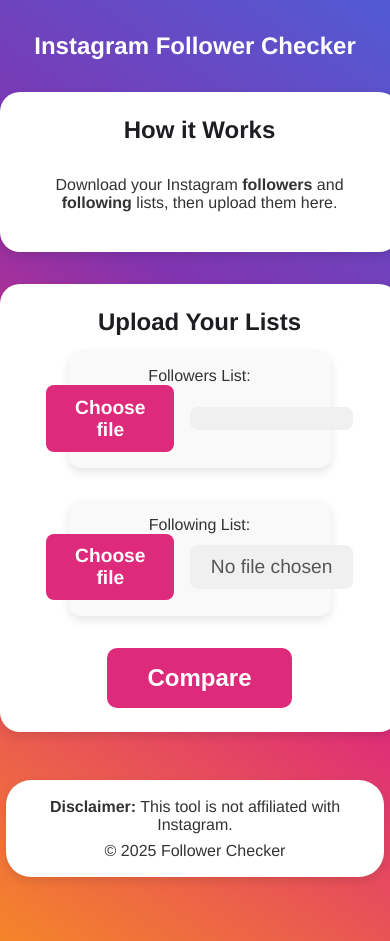
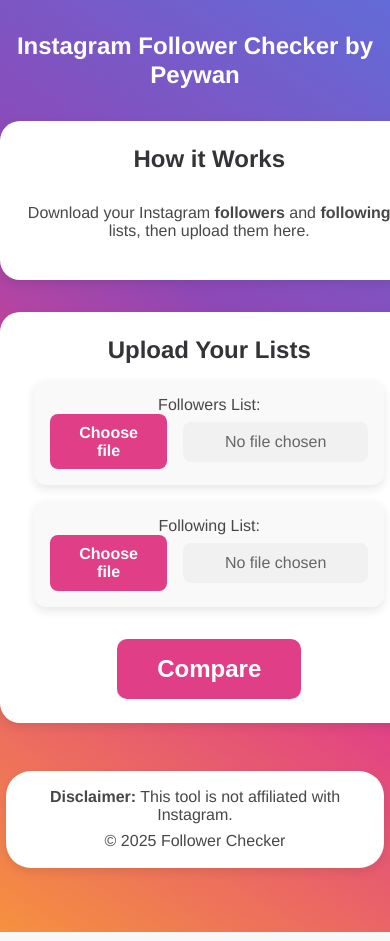
Before and after one commit to peywan/follower-checker, a Next.js app: page / in a window 390 px wide. Built offline with nearby package versions, Linux system fonts and the light colour scheme.

Commit message:
added responsiveness for mobile

```diff
--- a/src/app/page.js
+++ b/src/app/page.js
@@ -1,3 +1,4 @@
+// page.js
 'use client';
 
 import { useState, useEffect } from 'react';
@@ -92,7 +93,7 @@
   return (
       <div className={styles.container} style={containerStyle}>
         <header className={styles.header}>
-          <h1 className={styles.title}>Instagram Follower Checker</h1>
+          <h1 className={styles.title}>Instagram Follower Checker by Peywan</h1>
         </header>
 
         <main className={styles.main}>
@@ -135,7 +136,7 @@
                           }
                       >
                     {type === 'followers'
-                        ? followersFile?.name
+                        ? followersFile?.name || 'No file chosen'
                         : followingFile?.name || 'No file chosen'}
                   </span>
                     </div>
--- a/src/app/page.module.css
+++ b/src/app/page.module.css
@@ -11,6 +11,10 @@
     --secondary-bg: #f9f9f9;
     --box-shadow: 0 4px 10px rgba(0, 0, 0, 0.1);
 
+    /* Slight translucence */
+    opacity: 90%;
+
+    /* Base styling */
     font-family: 'Helvetica Neue', Arial, sans-serif;
     padding: 2rem 0;
     color: #333;
@@ -19,9 +23,7 @@
     position: relative; /* for pulse elements */
     overflow: hidden;   /* so pulses don't scroll out of container */
 
-    /* If you’d like an initial background gradient,
-       you can keep or remove this since you also set it inline
-       in page.js with containerStyle. */
+    /* Gradient background (also set inline in JS for animation) */
     background: linear-gradient(
             135deg,
             #f58529 0%,
@@ -29,11 +31,6 @@
             #8134af 65%,
             #515bd4 100%
     );
-}
-
-/* Optional .header styling, if needed */
-.header {
-    /* Add custom styling if needed */
 }
 
 /* ===================================== */
@@ -45,6 +42,7 @@
     align-items: center;
 }
 
+/* Animated fade in for "bubble" containers */
 .bubble {
     background: #fff;
     border-radius: 20px;
@@ -57,6 +55,19 @@
     flex-direction: column;
     align-items: center;
     justify-content: center;
+
+    /* Subtle fade/slide in animation */
+    animation: fadeIn 0.6s ease forwards;
+}
+@keyframes fadeIn {
+    0% {
+        opacity: 0;
+        transform: translateY(10px);
+    }
+    100% {
+        opacity: 1;
+        transform: translateY(0);
+    }
 }
 
 /* ===================================== */
@@ -90,11 +101,10 @@
     margin-bottom: 1rem;
     flex-wrap: wrap; /* Allows wrapping on smaller screens */
 }
-
-/* Force side-by-side for screens >= 600px */
+/* Force side-by-side for screens >= 600px (or override to suit) */
 @media (min-width: 600px) {
     .fileUploadRow {
-        flex-wrap: nowrap; /* No wrapping on larger screens */
+        flex-wrap: nowrap;
     }
 }
 
@@ -108,6 +118,14 @@
     border-radius: 12px;
     padding: 1rem;
     box-shadow: var(--box-shadow);
+}
+
+/* For smaller than 600px, let it fill the container more naturally */
+@media (max-width: 600px) {
+    .fileUploadBox {
+        width: 90% !important;
+        margin: 0 auto;
+    }
 }
 
 .hiddenFileInput {
@@ -128,19 +146,18 @@
     border-radius: 8px;
     font-size: var(--fs-medium);
     font-weight: bold;
-    border: none;
     cursor: pointer;
-    transition: background 0.3s ease;
+    transition: background 0.3s ease, transform 0.2s ease;
 }
-
 .customFileButton:hover {
     background: var(--primary-hover);
+    transform: scale(1.05);
 }
 
 .fileNameSpan {
     background: #f0f0f0;
     color: #555;
-    padding: 0.7rem 1rem;
+    padding: 0.7rem 2.1rem;
     border-radius: 8px;
     font-size: var(--fs-medium);
     text-align: center;
@@ -151,7 +168,6 @@
     text-overflow: ellipsis;
     position: relative;
 }
-
 /* Tooltip for full file name on hover */
 .fileNameSpan:hover::after {
     content: attr(title);
@@ -181,12 +197,13 @@
     font-size: var(--fs-large);
     font-weight: bold;
     cursor: pointer;
+    display: block;
+
+    /* Subtle scale + shadow transition */
     transition: transform 0.3s ease, box-shadow 0.3s ease;
-    display: block;
 }
-
 .compareButton:hover {
-    transform: scale(1.1);
+    transform: scale(1.08);
     box-shadow: 0 6px 16px rgba(0, 0, 0, 0.2);
     background: var(--primary-hover);
 }
@@ -211,13 +228,11 @@
     margin-top: 1rem;
     justify-items: center;
 }
-
 .resultBox {
     background: #ffffff;
     width: 200px;
     height: 70px;
     border-radius: 25px;
-    padding: -30px;
     box-shadow: var(--box-shadow);
     text-align: center;
     display: flex;
@@ -225,12 +240,13 @@
     justify-content: center;
     position: relative;
     overflow: hidden;
-    /* margin: 0.2rem;  <-- If you want more spacing between boxes */
+
+    /* Animated hover lift */
+    transition: transform 0.2s ease, background 0.2s ease;
 }
-
-/* 1) Larger Username Text */
 .resultBox a {
-    font-size: 0.9rem; /* Increase this to see a bigger difference (e.g., 2rem) */
+    /* Larger username text if desired */
+    font-size: 0.9rem;
     font-weight: normal;
     color: var(--primary-color);
     line-height: 1.5;
@@ -240,12 +256,10 @@
     width: 100%;
     text-align: center;
 }
-
 .resultBox:hover {
     transform: translateY(-5px);
     background: #f5f5f5;
 }
-
 .resultBox:hover::after {
     content: attr(title);
     position: absolute;
@@ -259,6 +273,26 @@
     font-size: var(--fs-small);
     white-space: nowrap;
     z-index: 10;
+}
+
+/* Media queries for resultGrid columns */
+@media (max-width: 768px) {
+    .resultGrid {
+        grid-template-columns: repeat(2, 1fr);
+        gap: 2rem;
+    }
+}
+@media (max-width: 480px) {
+    .resultGrid {
+        grid-template-columns: 1fr;
+        gap: 1rem;
+    }
+    .resultBox {
+        width: 80%;
+    }
+    .bubble {
+        width: 95%;
+    }
 }
 
 /* ===================================== */
@@ -299,7 +333,6 @@
     background: rgba(255, 255, 255, 0.3);
     animation: pulseAnim 5s linear infinite forwards;
 }
-
 @keyframes pulseAnim {
     0% {
         transform: scale(1);
@@ -314,3 +347,23 @@
         opacity: 0;
     }
 }
+
+/* ===================================== */
+/* 9. Extra (optional) */
+@media (max-width: 600px) {
+    /* Let the file upload row stack nicely */
+    .fileUploadRow {
+        flex-direction: column;
+        gap: 1rem;
+    }
+
+    /* Adjust button size & text for smaller screens */
+    .customFileButton {
+        font-size: var(--fs-small);
+        padding: 0.6rem 1rem;
+    }
+    .fileNameSpan {
+        font-size: var(--fs-small);
+        width: 120px; /* Or auto if you prefer */
+    }
+}
```
